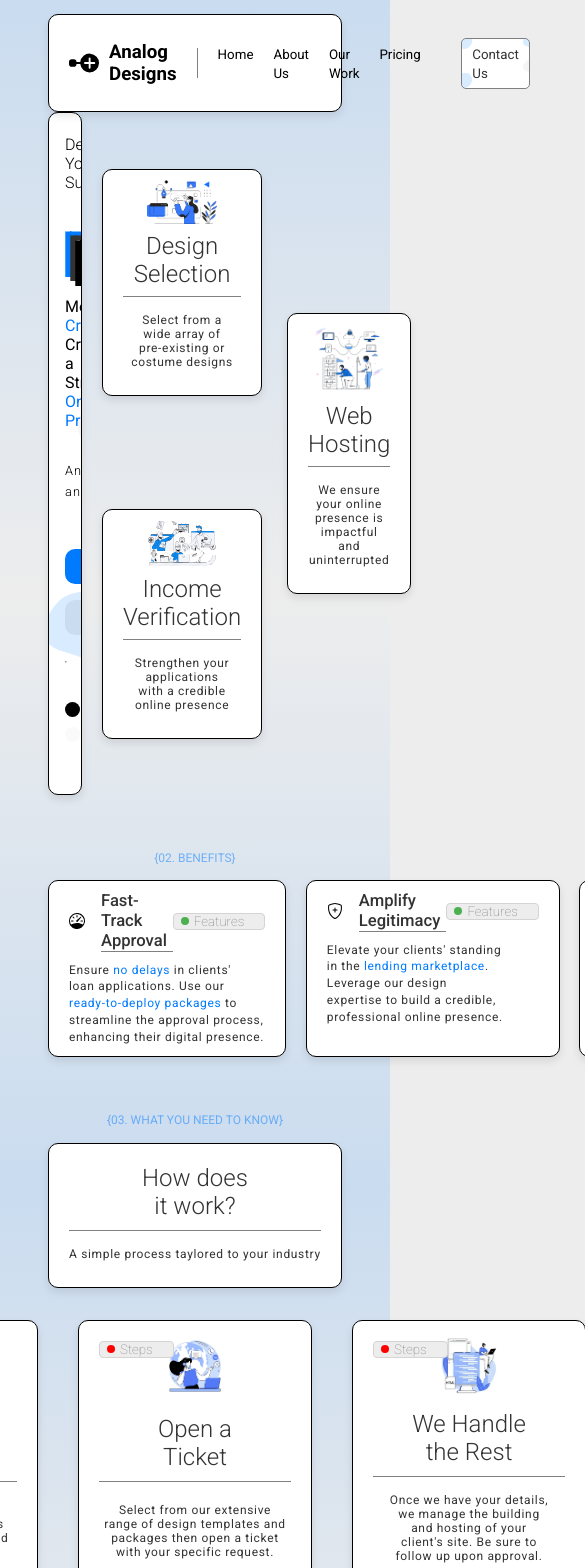
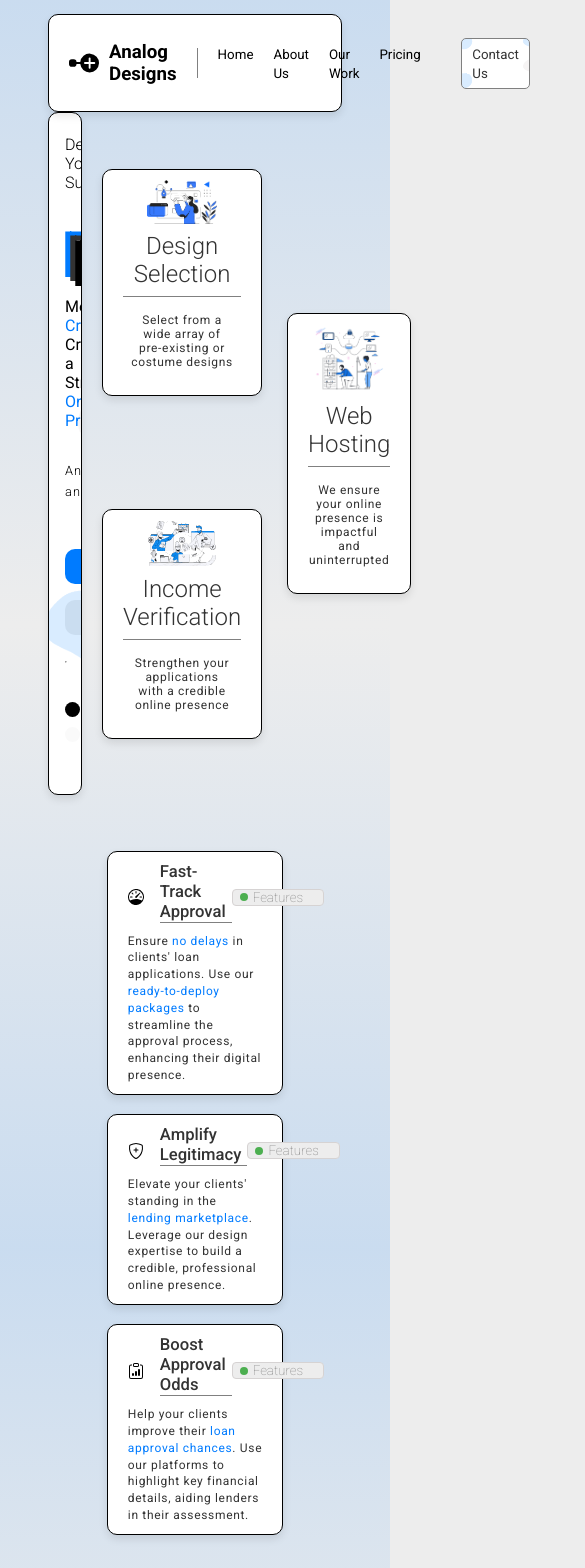
Before and after one commit to guycdev/Analog-Designs, a React (Vite) app: page / in a window 390 px wide. Shown: the top 1568 px of the page, 585 px wide, since content can reach past the window. Built offline with nearby package versions, Linux system fonts and the light colour scheme; no server answers.

Commit message:
Add: more responsivness

```diff
--- a/src/App.jsx
+++ b/src/App.jsx
@@ -1,8 +1,7 @@
-import { useState } from 'react'
+import { useState, useEffect } from 'react'
 import logo from './assets/logo.svg'
 import Nav from './components/sections/Nav'
 import Hero from './components/sections/Hero'
-import Features from './components/sections/Features'
 import Stack from './components/sections/Stack'
 import Pricing from './components/sections/Pricing '
 import Swag from './components/sections/Swag'
@@ -12,13 +11,23 @@ import Footer from './components/sections/Footer'
 import ContactForm from './components/sections/ContactForm'
 import GettingStarted from './components/sections/GettingStarted'
 import { information, features } from './copyright/information'
+import Loader from './components/sections/Loader'
 
 
 function App() {
   const [theme, setTheme] = useState(true)
 
+  const [loading, setLoading] = useState(true)
+  useEffect(() => {
+    setInterval(() => {
+      setLoading(false)
+    }, 0)
+  }, [])
+
   return (
-    <div className="container">
+    <div>
+      {/* <Loader length={7} loading={loading} /> */}
+      <div className="container" style={{ display: !loading ? 'block' : 'block' }}>
         <Nav logo={logo} name='Analog Designs' theme={{ theme, setTheme }} />
         <Hero />
         <Swag
@@ -65,6 +74,7 @@ function App() {
           logo="Analog Designs"
         />
       </div>
+    </div>
   )
 }
 
--- a/src/components/elements/Card.jsx
+++ b/src/components/elements/Card.jsx
@@ -3,6 +3,7 @@ import { motion } from 'framer-motion'
 
 export default function Card(props) {
     const { img, heading, content, direction, id, styles, children, drag } = props
+
     const enterTransition = {
         initial: {
             opacity: 0
@@ -21,8 +22,6 @@ export default function Card(props) {
             className={[
                 "card-container",
                 "card",
-                direction ? direction : null,
-                (id > 1 && direction) ? "eat-up" : null,
                 styles ? styles : null,
             ].filter(Boolean).join(' ')}
             initial={{ opacity: 0, x: 500 }}
@@ -37,18 +36,6 @@ export default function Card(props) {
                     }
                 }
             }
-            whileHover={drag &&
-            {
-                scale: 1.1,
-                transition: {
-                    duration: 0.25,
-                    ease: 'easeInOut'
-                }
-            }
-            }
-            drag={drag}
-            dragConstraints={{ left: -0, right: 0, top: 0, bottom: -0 }}
-            dragElastic={0.5}
         >
             <motion.div
                 variants={enterTransition}
--- a/src/components/sections/Features.jsx
+++ /dev/null
@@ -1,38 +0,0 @@
-import React from "react";
-import Card from '../elements/Card'
-import Swag from './Swag'
-import focus from '../../assets/focus.jpg'
-import speed from '../../assets/speed.jpg'
-import close from '../../assets/close.png'
-import legit from '../../assets/legit.png'
-
-export default function Features(props) {
-    const { logo, header, subHeader } = props
-    return (
-        <section className="why-us">
-            <div className="why-us-container">
-                <Card
-                    id={0}
-                    img={speed}
-                    heading={"Fast-Track Approval"}
-                    content={"Speed up your clients' loan approval process. Our ready to deploy packages ensure no delays in submitting your client's application whle preparing their digital footprint."}
-                    styles={'test grey'}
-                />
-                <Card
-                    id={0}
-                    img={legit}
-                    heading={"Amplify Legitimacy"}
-                    content={"Stand out in the lending marketplace. Our design expertise crafts a professional online presence, enhancing your clients' credibility and showcasing them as serious, committed applicants."}
-                    styles={'test grey'}
-                />
-                <Card
-                    id={0}
-                    img={close}
-                    heading={"Boost Approval Odds"}
-                    content={"Increase your clients' chances of loan approval. Our tailored online platforms efficiently display vital financial details, helping lenders quickly assess your clients' qualifications and repayment capabilities."}
-                    styles={'test grey'}
-                />
-            </div>
-        </section>
-    )
-}
--- /dev/null
+++ b/src/components/sections/Loader.jsx
@@ -0,0 +1,37 @@
+import React, { useState, useEffect } from "react";
+import { motion } from 'framer-motion'
+
+export default function Loader(props) {
+
+
+    const elementArr = []
+    for (let i = 0; i < props.length; i++) {
+        elementArr.push(
+            <motion.div
+                key={i}
+                className={`loading-objects ${i % 2 == 0 ? "loading-even" : "loading-odd"}`}
+                initial={{ y: 0 }}
+                animate={
+                    {
+                        y: [-90, 90, -90],
+                        transition: {
+                            repeat: Infinity,
+                            delay: 0.25 * i,
+                            duration: 1.5
+                        }
+                    }
+                }
+            >
+            </motion.div>
+        )
+    }
+
+
+    return (
+        <div id="page-loader" className={props.loading ? 'show' : 'hide'}>
+            <div className="page-loader-container">
+                {elementArr}
+            </div>
+        </div >
+    )
+}
--- a/src/components/sections/Swag.jsx
+++ b/src/components/sections/Swag.jsx
@@ -1,6 +1,7 @@
 import React from 'react'
 import SwagRows from '../elements/SwagRows'
 import Card from '../elements/Card'
+import { motion } from 'framer-motion'
 
 export default function Swag(props) {
 
@@ -20,7 +21,7 @@ export default function Swag(props) {
     })
 
     return (
-        <section className='feature-container' id={id}>
+        <motion.section className='feature-container' id={id}>
             {heading && <Card
                 heading={heading}
                 content={content}
@@ -30,6 +31,6 @@ export default function Swag(props) {
             <div className={style}>
                 {elementArr}
             </div>
-        </section>
+        </motion.section>
     )
 }
--- a/src/components/sections/VideoObject.jsx
+++ b/src/components/sections/VideoObject.jsx
@@ -39,7 +39,7 @@ export default function VideoObject(props) {
                         </>
                     )
             }
-            <style>
+            {/* <style>
                 {`
                     .section-${sectionNumber}>.control-bar-container::before {
                         content: '{0${sectionNumber}}. ${psudoContent}';
@@ -52,7 +52,7 @@ export default function VideoObject(props) {
                         text-align: center;
                     }
                 `}
-            </style>
+            </style> */}
         </section>
     )
 }
--- a/src/index.css
+++ b/src/index.css
@@ -155,6 +155,54 @@ body {
 .container {
   width: 100%;
 }
+
+/*Loader*/
+
+#page-loader {
+  width: 100%;
+  height: 100vh;
+  background-color: var(--primary-color);
+  display: flex;
+  align-items: center;
+  justify-content: center;
+}
+
+.hide {
+  opacity: 0;
+  max-height: 0;
+  overflow: hidden;
+  transition: max-height 1s ease-out, opacity 1s ease-out;
+}
+
+.show {
+  opacity: 1;
+  max-height: 100vh;
+  /* adjust this value to your needs */
+  transition: max-height 1s ease-in, opacity 1s ease-in;
+}
+
+
+.page-loader-container {
+  display: flex;
+  gap: 30px;
+}
+
+.loading-objects {
+  border-radius: 50%;
+  width: 50px;
+  height: 50px;
+  opacity: 0.75;
+}
+
+.loading-even {
+  background-color: #0072EF;
+}
+
+.loading-odd {
+  background-color: var(--green);
+}
+
+/**/
 
 /*Nav*/
 
@@ -593,12 +641,6 @@ hr {
   gap: min(40px, 5vw);
 }
 
-.swag-row {
-  flex: 1;
-  display: flex;
-  flex-direction: column;
-  gap: 10px;
-}
 
 .swag-row h2 {
   font-size: 1.04rem;
@@ -606,6 +648,7 @@ hr {
   line-height: 1.2;
   color: #333;
   border-bottom: thin grey solid;
+  margin-bottom: 10px;
 }
 
 .swag-row>p {
@@ -644,13 +687,13 @@ hr {
   left: 20px;
 }
 
-#getting-started::before {
+/* #getting-started::before {
   content: '{03. What you need to know}';
   color: var(--hue);
   opacity: 0.5;
   font-size: 0.75rem;
   text-transform: uppercase;
-}
+} */
 
 
 .getting-started-container>div {
@@ -683,7 +726,7 @@ hr {
 
 /**/
 
-.hero-section::before {
+/* .hero-section::before {
   position: absolute;
   top: 5.7rem;
   padding-left: 5px;
@@ -692,7 +735,7 @@ hr {
   opacity: 0.5;
   font-size: 0.75rem;
   text-transform: uppercase;
-}
+} */
 
 
 
@@ -743,7 +786,7 @@ hr {
   text-align: center;
 }
 
-#features::before {
+/* #features::before {
   content: '{02. Benefits}';
   margin: 0 0 15px 0;
   color: var(--hue);
@@ -767,7 +810,7 @@ hr {
   opacity: 0.5;
   font-size: 0.75rem;
   text-transform: uppercase;
-}
+} */
 
 /**/
 
@@ -1113,8 +1156,6 @@ label>svg {
     font-size: 2.2rem;
   }
 
-  .swag-block {}
-
   .card-container>div>p {
     width: fit-content;
   }
@@ -1130,6 +1171,7 @@ label>svg {
 }
 
 @media (max-width: 950px) {
+
   ul {
     margin: 0px 2rem 0px 0px;
   }
@@ -1137,6 +1179,16 @@ label>svg {
   .stack-container {
     display: none;
   }
+
+  .swag-container {
+    flex-direction: column;
+    align-items: center;
+  }
+
+  #features .swag-row {
+    max-width: 60%;
+  }
+
 }
 
 @media (max-width: 880px) {
@@ -1147,6 +1199,10 @@ label>svg {
 
   .nav-items {
     gap: 1.25rem;
+  }
+
+  .getting-started-container>div {
+    gap: 20px;
   }
 }
 
```
Lines whose indentation alone changed are shown as unchanged.
